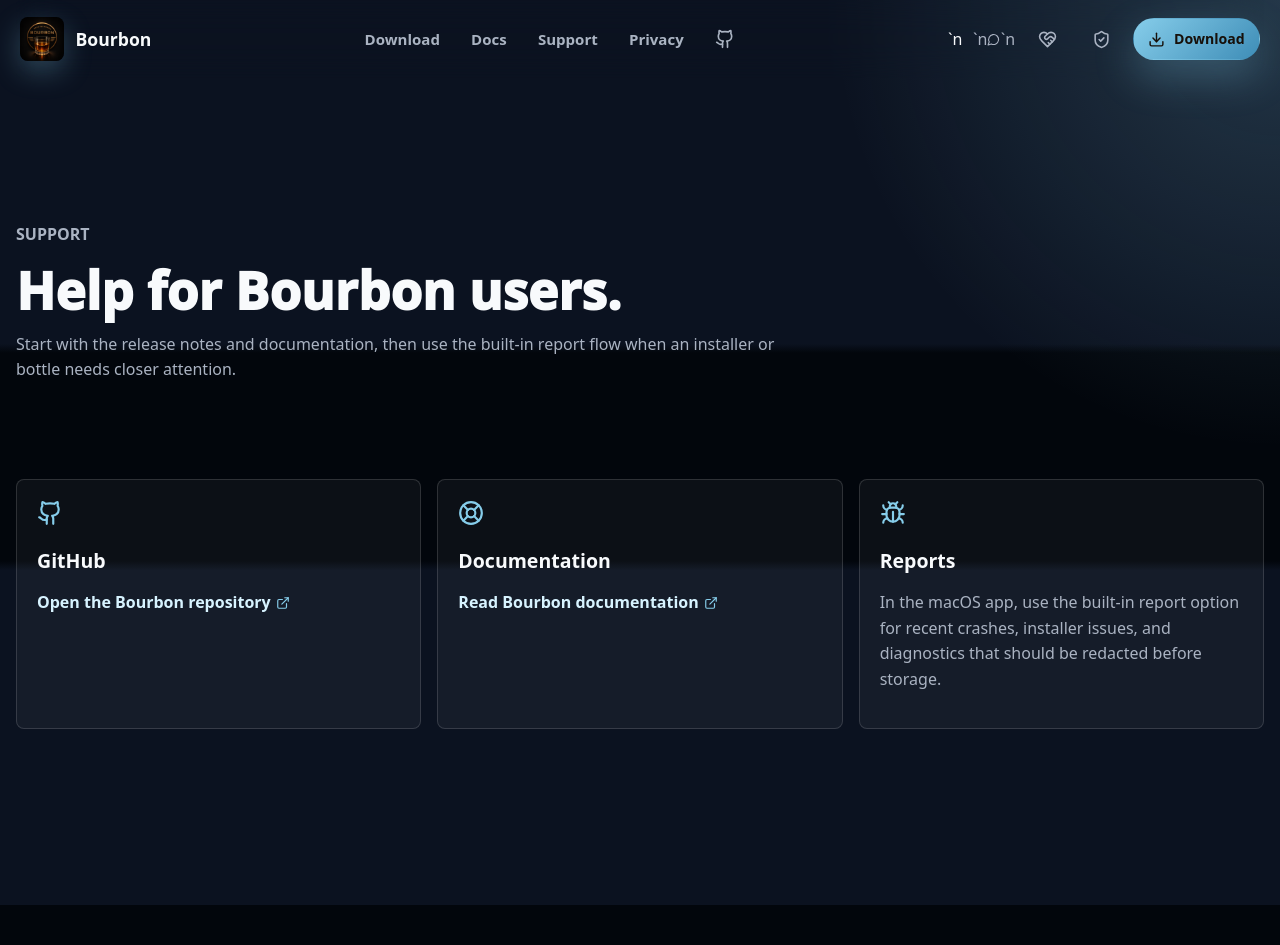
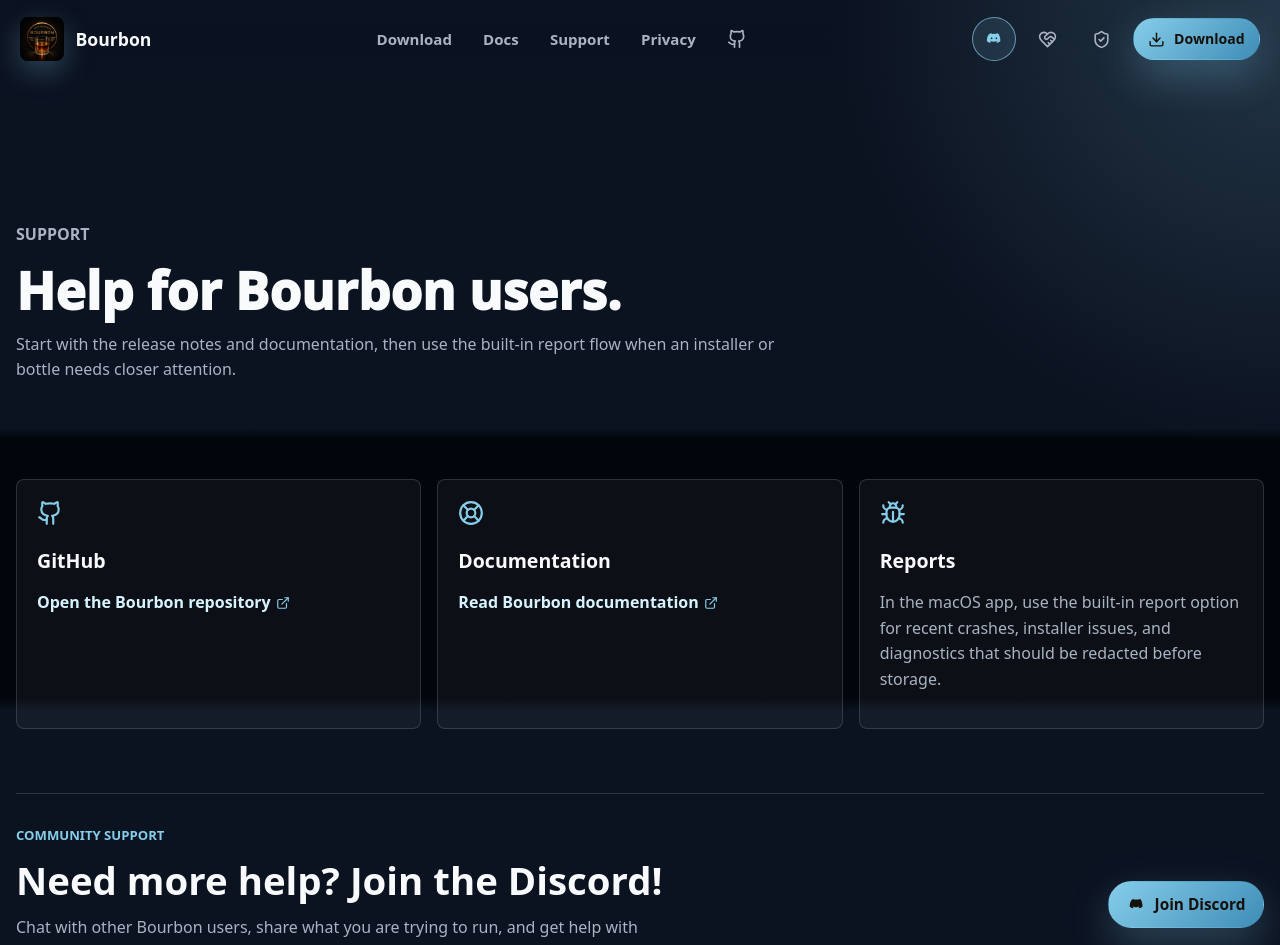
Before and after one commit to Unblockerfire/Bourbon, a Next.js app in the folder BourbonWebsite/: page /support in a window 1280 px wide. Shown: the top 945 px of the page. Before the commit the page ends 905 px from the top, so only its background shows below. Built offline with nearby package versions, Linux system fonts and the light colour scheme; no server answers.

Commit message:
Fix Discord icon and support call to action

```diff
--- a/BourbonWebsite/app/globals.css
+++ b/BourbonWebsite/app/globals.css
@@ -183,6 +183,17 @@
 .iconLink:hover {
   border-color: var(--line);
   background: rgba(255, 255, 255, 0.05);
+}
+
+.discordLink {
+  border-color: rgba(134, 205, 234, 0.65);
+  background: rgba(134, 205, 234, 0.12);
+  color: var(--amber);
+  border-radius: 999px;
+}
+.discordLink:hover {
+  background: rgba(134, 205, 234, 0.22);
+  box-shadow: 0 0 22px rgba(134, 205, 234, 0.22);
 }
 
 .button {
@@ -588,7 +599,18 @@
   max-width: 760px;
 }
 
-.pageHero .button {
+.pageHero .discordLink {
+  border-color: rgba(134, 205, 234, 0.65);
+  background: rgba(134, 205, 234, 0.12);
+  color: var(--amber);
+  border-radius: 999px;
+}
+.discordLink:hover {
+  background: rgba(134, 205, 234, 0.22);
+  box-shadow: 0 0 22px rgba(134, 205, 234, 0.22);
+}
+
+.button {
   width: fit-content;
 }
 
@@ -628,7 +650,18 @@
   line-height: 1.65;
 }
 
-.supportDiscordCta .button {
+.supportDiscordCta .discordLink {
+  border-color: rgba(134, 205, 234, 0.65);
+  background: rgba(134, 205, 234, 0.12);
+  color: var(--amber);
+  border-radius: 999px;
+}
+.discordLink:hover {
+  background: rgba(134, 205, 234, 0.22);
+  box-shadow: 0 0 22px rgba(134, 205, 234, 0.22);
+}
+
+.button {
   flex: 0 0 auto;
 }
 .smallPanel {
--- a/BourbonWebsite/app/support/page.tsx
+++ b/BourbonWebsite/app/support/page.tsx
@@ -1,23 +1,13 @@
 import type { Metadata } from "next";
 import Link from "next/link";
-import {
-  Bug,
-  ExternalLink,
-  Github,
-  LifeBuoy,
-  MessageCircle
-} from "lucide-react";
-
+import { Bug, ExternalLink, Github, LifeBuoy } from "lucide-react";
+import { DiscordIcon } from "@/components/DiscordIcon";
 import { siteConfig } from "@/lib/siteConfig";
-
 export const metadata: Metadata = {
   title: "Support",
   description: `Support resources for ${siteConfig.productName} on macOS.`,
-  alternates: {
-    canonical: "/support"
-  }
+  alternates: { canonical: "/support" }
 };
-
 export default function SupportPage() {
   return (
     <main id="main" className="pageShell">
@@ -29,7 +19,6 @@
           report flow when an installer or bottle needs closer attention.
         </p>
       </section>
-
       <section className="infoGrid">
         <article>
           <Github aria-hidden="true" size={26} />
@@ -61,6 +50,20 @@
           </p>
         </article>
       </section>
+      <section className="supportDiscordCta" aria-labelledby="discord-title">
+        <div>
+          <p className="eyebrow">Community support</p>
+          <h2 id="discord-title">Need more help? Join the Discord!</h2>
+          <p>
+            Chat with other Bourbon users, share what you are trying to run, and
+            get help with bottles and installers.
+          </p>
+        </div>
+        <Link className="button buttonPrimary" href="/discord">
+          <DiscordIcon size={19} />
+          <span>Join Discord</span>
+        </Link>
+      </section>
     </main>
   );
 }
--- /dev/null
+++ b/BourbonWebsite/components/DiscordIcon.tsx
@@ -0,0 +1,21 @@
+type DiscordIconProps = { size?: number };
+
+export function DiscordIcon({ size = 20 }: DiscordIconProps) {
+  return (
+    <svg
+      aria-hidden="true"
+      width={size}
+      height={size}
+      viewBox="0 0 24 24"
+      fill="none"
+      xmlns="http://www.w3.org/2000/svg"
+    >
+      <path
+        d="M18.2 6.2A13.4 13.4 0 0 0 15 5.2l-.4.9a12.1 12.1 0 0 0-5.2 0L9 5.2a13.4 13.4 0 0 0-3.2 1C3.8 9.1 3.3 11.9 3.5 14.7a13.3 13.3 0 0 0 3.9 2l.9-1.3a8.5 8.5 0 0 1-1.4-.7l.4-.3c2.7 1.3 5.7 1.3 8.4 0l.4.3c-.5.3-.9.5-1.4.7l.9 1.3a13.3 13.3 0 0 0 3.9-2c.3-3.2-.5-6-1.8-8.5Z"
+        fill="currentColor"
+      />
+      <circle cx="9.2" cy="11.2" r="1" fill="#0b1220" />
+      <circle cx="14.8" cy="11.2" r="1" fill="#0b1220" />
+    </svg>
+  );
+}
--- a/BourbonWebsite/components/SiteNav.tsx
+++ b/BourbonWebsite/components/SiteNav.tsx
@@ -1,12 +1,8 @@
 import Image from "next/image";
 import Link from "next/link";
-import {
-  Github,
-  HeartHandshake,
-  MessageCircle,
-  ShieldCheck
-} from "lucide-react";
+import { Github, HeartHandshake, ShieldCheck } from "lucide-react";
 
+import { DiscordIcon } from "@/components/DiscordIcon";
 import { siteConfig } from "@/lib/siteConfig";
 import { DownloadButton } from "./DownloadButton";
 
@@ -33,14 +29,12 @@
         </a>
       </nav>
       <div className="navActions">
-        `n{" "}
         <Link
-          className="iconLink"
+          className="iconLink discordLink"
           href="/discord"
           aria-label="Join Bourbon on Discord"
         >
-          `n <MessageCircle aria-hidden="true" size={19} />
-          `n{" "}
+          <DiscordIcon size={20} />
         </Link>
         <Link
           className="iconLink"
```
